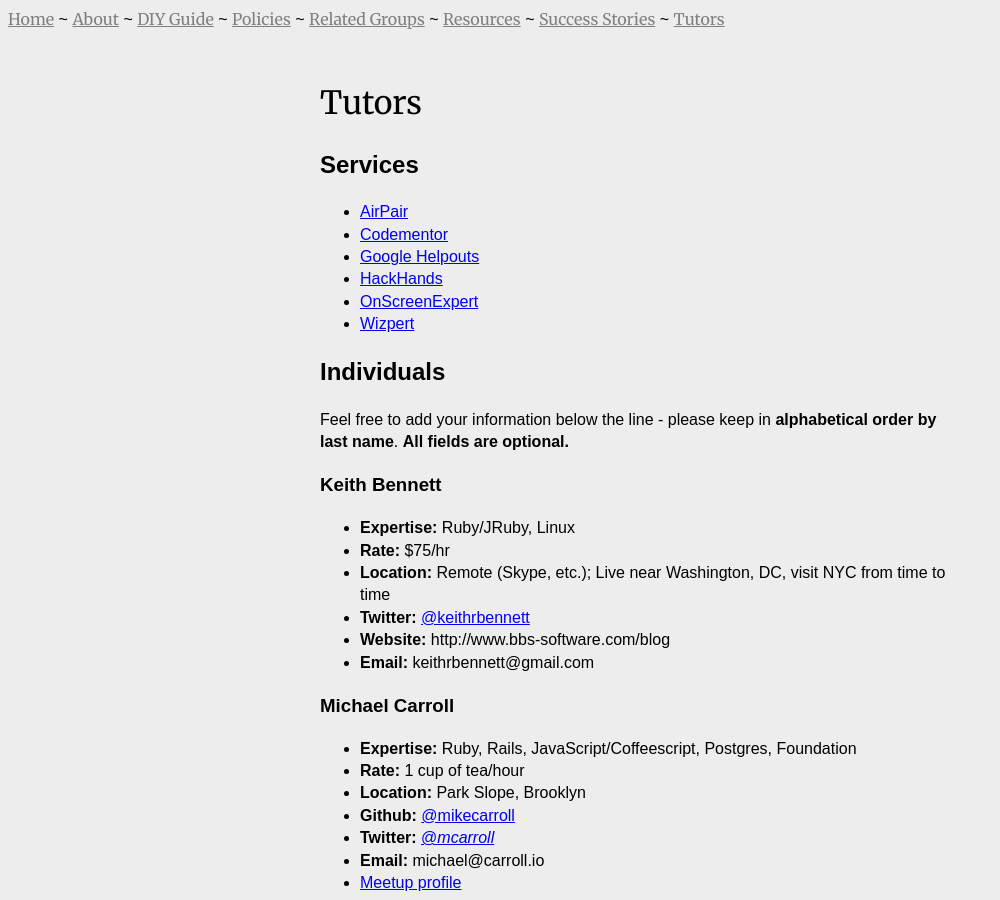
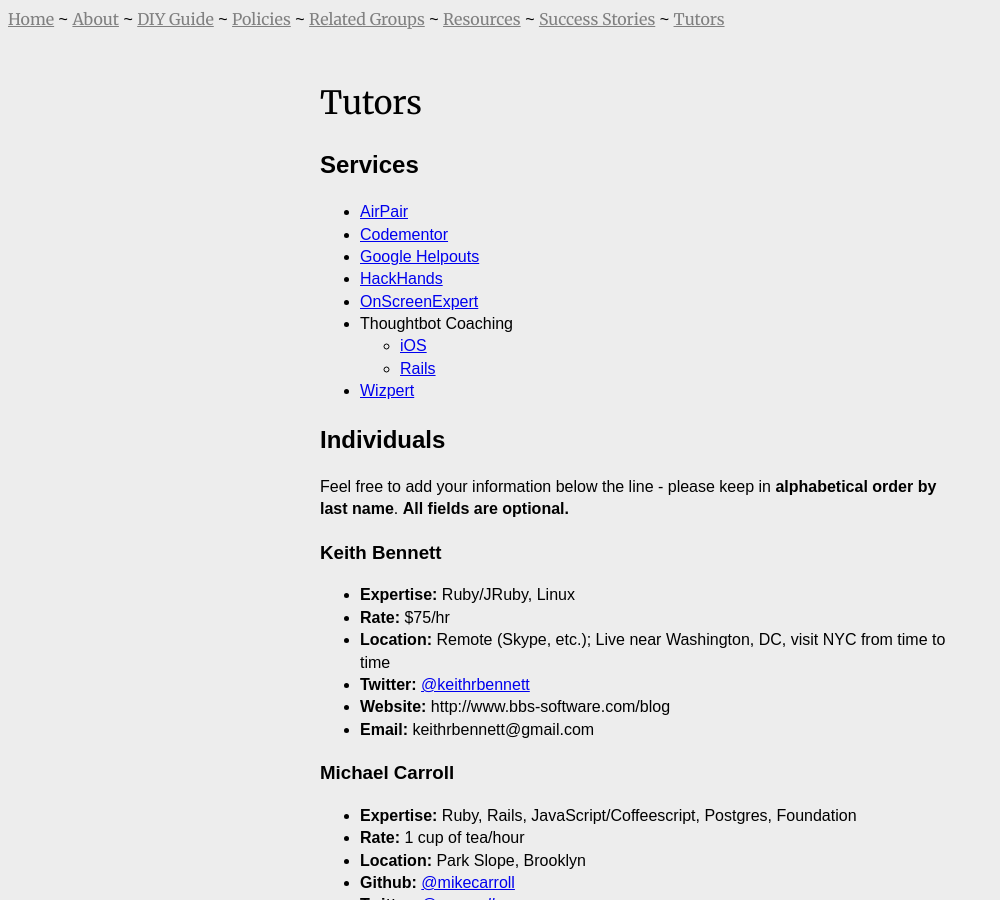
Before and after one commit to HackerHours/hackerhours.org, a Jekyll site: the page built from tutors.md, in a window 1280 px wide and 900 px high. Shown: the whole window, without its empty margins (0-1000 px from the left). Built offline with Jekyll 4.4.1, drawn with Linux system fonts in a browser that asks for light colours; some web fonts are replaced; comment, search, counter and statistics services are not loaded.

Commit message:
link to thoughtbot coaching

```diff
--- a/tutors.md
+++ b/tutors.md
@@ -10,6 +10,9 @@
 * [Google Helpouts](https://helpouts.google.com)
 * [HackHands](http://www.hackhands.com/)
 * [OnScreenExpert](https://www.onscreenexpert.com/)
+* Thoughtbot Coaching
+    * [iOS](http://coaching.thoughtbot.com/)
+    * [Rails](http://coaching.thoughtbot.com/rails/)
 * [Wizpert](https://wizpert.com)
 
 ## Individuals
```
